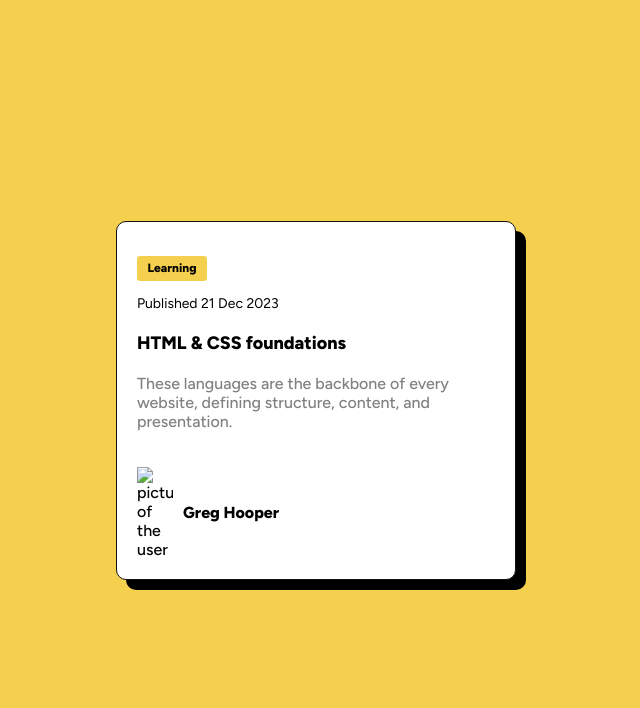
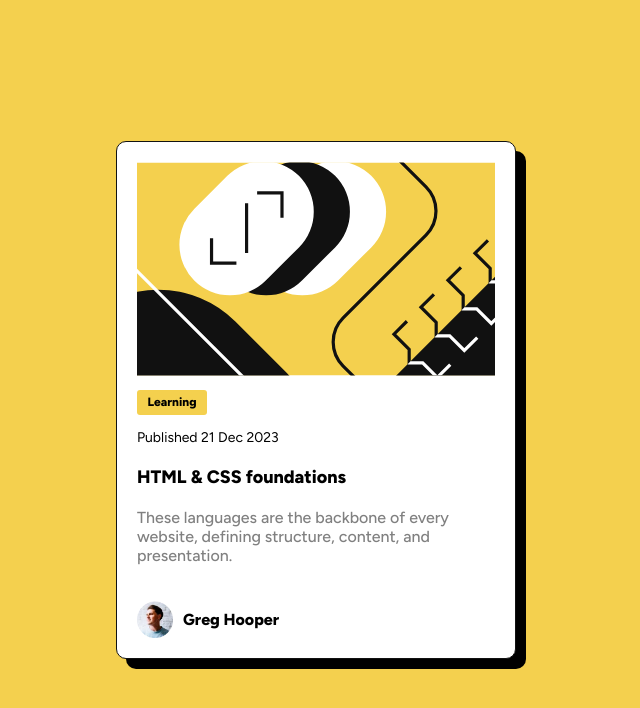
Before and after one commit to matos-julio/card-challenge, a plain HTML site: page index.html in a window 1280 px wide. Shown: the whole page, without its empty margins (324-964 px from the left). Drawn offline with nearby package versions, Linux system fonts and the light colour scheme; files that its build step writes are made by us from their sources; the site is published under a folder, as on GitHub Pages, so addresses that start at the root find nothing.

Commit message:
Update index.html
Fixed syntax error causing images not to load on the website.

```diff
--- a/index.html
+++ b/index.html
@@ -9,7 +9,7 @@
   <link href="https://fonts.googleapis.com/css2?family=Figtree:ital,wght@0,300..900;1,300..900&display=swap" rel="stylesheet">
 
   <link rel="stylesheet" href="styles/style.css">
-  <link rel="icon" type="image/png" sizes="32x32" href="/images/favicon-32x32.png">
+  <link rel="icon" type="image/png" sizes="32x32" href="./images/favicon-32x32.png">
 
   <title>Frontend Mentor | Blog preview card</title>
 
@@ -17,7 +17,7 @@
 <body>
   <div class="card">
     <section class="img-card">
-      <img src="/images/illustration-article.svg" alt="" class="img-card__img">
+      <img src="./images/illustration-article.svg" alt="" class="img-card__img">
     </section>
 
     <section class="intro">
@@ -39,7 +39,7 @@
     </main>
 
     <section class="user">
-      <img src="/images/image-avatar.webp" alt="picture of the user" class="user__img">
+      <img src="./images/image-avatar.webp" alt="picture of the user" class="user__img">
       <p class="user__name">
         Greg Hooper
       </p>
```
